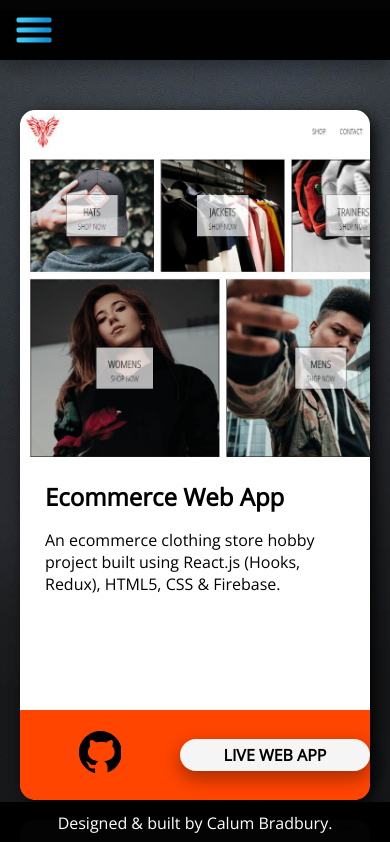
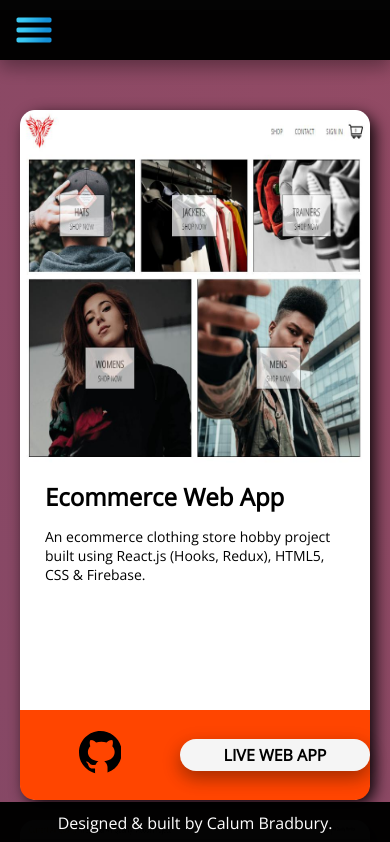
Before and after one commit to CalumBradbury24/Portfolio, a React (Create React App) app: page /projects in a window 390 px wide. Shown: the top 842 px of the page. Built offline with nearby package versions, Linux system fonts and the light colour scheme.

Commit message:
modified css for mobile

```diff
--- a/src/App.scss
+++ b/src/App.scss
@@ -7,3 +7,11 @@
 h2 {
   margin-bottom: 0px;
 }
+
+@media screen and (max-width: 414px) {
+  .description{
+    font-size: 14px;
+  }
+
+
+}
--- a/src/Components/Portfolio/AirQualityMonitor/AirQualityMonitor.jsx
+++ b/src/Components/Portfolio/AirQualityMonitor/AirQualityMonitor.jsx
@@ -9,7 +9,7 @@ const AirQualityMonitor = () => {
       <img src={air} className="air-image" alt='air monitor'/>
       <div className="text-container">
         <h2 className="card-title">Air Quality Monitor</h2>
-        <p>
+        <p className='description'>
           A hobby project built using React.js, HTML5, CSS, Node.js, Express,js,
           MongoDB, Raspberry Pi, PMS5003 Particulate Matter Sensor
           and PMS5003 Python Library. This project monitors particulate matter in the
--- a/src/Components/Portfolio/Ecommerce/ecommerce.jsx
+++ b/src/Components/Portfolio/Ecommerce/ecommerce.jsx
@@ -1,27 +1,27 @@
 import React from "react";
 import "./ecommerce.styles.scss";
 import { ReactComponent as Logo } from "../../../assets/github.svg";
-import CustomButton from '../../CustomButton/CustomButton';
-
+import CustomButton from "../../CustomButton/CustomButton";
+import ecom from "../../../assets/phoenixclothing.jpg";
 const Ecommerce = () => {
   return (
     <React.Fragment>
-      <div className="eco-image" />
+      <img src={ecom} className="eco-image" alt="ecommerce" />
       <div className="text-container">
         <h2 className="card-title">Ecommerce Web App</h2>
-        <p>
+        <p className='description'>
           An ecommerce clothing store hobby project built using React.js (Hooks,
           Redux), HTML5, CSS & Firebase.
         </p>
       </div>
-      <div className="links" id='eco'>
+      <div className="links" id="eco">
         <div className="link-item">
           <a href="https://github.com/CalumBradbury24/Phoenix-Clothing">
             <Logo />
           </a>
         </div>
         <div className="link-item">
-        <CustomButton
+          <CustomButton
             link={"https://phoenix-live.herokuapp.com/"}
             text={"LIVE WEB APP"}
           />
--- a/src/Components/Portfolio/Ecommerce/ecommerce.styles.scss
+++ b/src/Components/Portfolio/Ecommerce/ecommerce.styles.scss
@@ -1,9 +1,9 @@
 .eco-image {
   grid-area: image;
-  background: url("../../../assets/phoenixclothing.jpg");
   border-top-left-radius: 15px;
   border-top-right-radius: 15px;
-  background-size: cover;
+  width: 100%;
+  height: 100%;
 }
 #eco{
   background: orangered;
--- a/src/Components/Portfolio/Guitar/Guitar.jsx
+++ b/src/Components/Portfolio/Guitar/Guitar.jsx
@@ -8,7 +8,7 @@ const GuitarProject = () => {
       <img src={Guitar} className="guitar-image" alt='guitar'/>
       <div className="text-container">
         <h2 className="card-title">Electric Guitar</h2>
-        <p>
+        <p className='description'>
           Being a huge rock music fan (Van Halen in particular) and having
           always loved playing the guitar, building my own electric guitar was a
           huge passion project of mine!
--- a/src/Components/Portfolio/Particles/Particles.jsx
+++ b/src/Components/Portfolio/Particles/Particles.jsx
@@ -12,7 +12,7 @@ const ParticleProject = () => {
       </video>
       <div className="text-container">
         <h2 className="card-title">Particle Explosion</h2>
-        <p>A particle explosion effect built as a mini C++ project.</p>
+        <p className='description'>A particle explosion effect built as a mini C++ project.</p>
       </div>
       <div className="links" id='particles'>
         <div className="link-item">
--- a/src/Components/Portfolio/Stock-tracker/Stock-tracker.jsx
+++ b/src/Components/Portfolio/Stock-tracker/Stock-tracker.jsx
@@ -11,8 +11,8 @@ const StockTracker = () => {
       </video>
       <div className="text-container">
         <h2 className="card-title">Personal Portfolio</h2>
-        <p>As an avid investor I decided to build a Web application using React.js (Hooks, Redux, Redux-persist), Firebase and the IEX cloud API to track my investment portfolio.</p>
-        <p>Due to the sensitive nature of this project it is not hosted on the web. Source code is available on my github account.</p>
+        <p className='description'>As an avid investor I decided to build a Web application using React.js (Hooks, Redux, Redux-persist), Firebase and the IEX cloud API to track my investment portfolio.</p>
+        <p className='description'>Due to the sensitive nature of this project it is not hosted on the web. Source code is available on my github account.</p>
       </div>
       <div className="links" id='stocks'>
         <div className="link-item">
--- a/src/Components/Portfolio/Thesis/Thesis.jsx
+++ b/src/Components/Portfolio/Thesis/Thesis.jsx
@@ -9,7 +9,7 @@ const Thesis = () => {
       <img src={thesis} className="thesis-image" alt="thesis" />
       <div className="text-container">
         <h2 className="card-title">Photonic Reservoir Computing</h2>
-        <p>
+        <p className='description'>
           My Master's thesis presented in partial fullfilment for the degree of
           MEng Electrical & Electronic Engineering at the University of
           Nottingham. This project consisted of the sucessful design of a novel
--- a/src/Components/Portfolio/face-identification/face-identification.jsx
+++ b/src/Components/Portfolio/face-identification/face-identification.jsx
@@ -10,7 +10,7 @@ const FaceIdentification = () => {
       <img src={face} className="face-image" alt="face" />
       <div className="text-container">
         <h2 className="card-title">Face Recognition Web App</h2>
-        <p>
+        <p className='description'>
           A web application built using React.js and the Clarifai API that
           detects a face in an image.
         </p>
--- a/src/Components/Portfolio/trip-wire/Trip-wire.jsx
+++ b/src/Components/Portfolio/trip-wire/Trip-wire.jsx
@@ -10,7 +10,7 @@ const TripWire = () => {
       </div>
       <div className="text-container">
         <h2 className="card-title">Laser Trip Wire</h2>
-        <p>
+        <p className='description'>
           A laser trip wire project using a Rasbperry Pi, photo resistor, laser
           pointer, pi camera module and Python. My cat is notorious for bringing
           mice into the house and leaving them alive for us to find later on. A
--- a/src/Pages/PortfolioPage/PortfolioPage.styles.scss
+++ b/src/Pages/PortfolioPage/PortfolioPage.styles.scss
@@ -5,11 +5,47 @@
   flex-wrap: wrap;
   justify-content: space-evenly;
   margin: 10px auto 0;
-  background: url("../../assets/background.jpg") no-repeat center center fixed;
-  -webkit-background-size: cover;
-  -moz-background-size: cover;
-  -o-background-size: cover;
-  background-size: cover;
+  background: linear-gradient(247deg, #d32b34c5, #132e69);
+  background-size: 400% 400%;
+
+  -webkit-animation: AnimationName 30s ease infinite;
+  -moz-animation: AnimationName 30s ease infinite;
+  animation: AnimationName 30s ease infinite;
+
+  @-webkit-keyframes AnimationName {
+    0% {
+      background-position: 0% 50%;
+    }
+    50% {
+      background-position: 100% 50%;
+    }
+    100% {
+      background-position: 0% 50%;
+    }
+  }
+  @-moz-keyframes AnimationName {
+    0% {
+      background-position: 0% 50%;
+    }
+    50% {
+      background-position: 100% 50%;
+    }
+    100% {
+      background-position: 0% 50%;
+    }
+  }
+  @keyframes AnimationName {
+    0% {
+      background-position: 0% 50%;
+    }
+    50% {
+      background-position: 100% 50%;
+    }
+    100% {
+      background-position: 0% 50%;
+    }
+  }
+
 }
 
 .container {
@@ -41,6 +77,7 @@
       align-items: center;
       justify-content: center;
     }
+
   }
 
   svg {
```
Also changed, not shown: src/Pages/HomePage/HomePage.styles.scss (+28 -17 lines), src/assets/background.jpg (deleted), src/assets/sentryGun.jpg (deleted).
